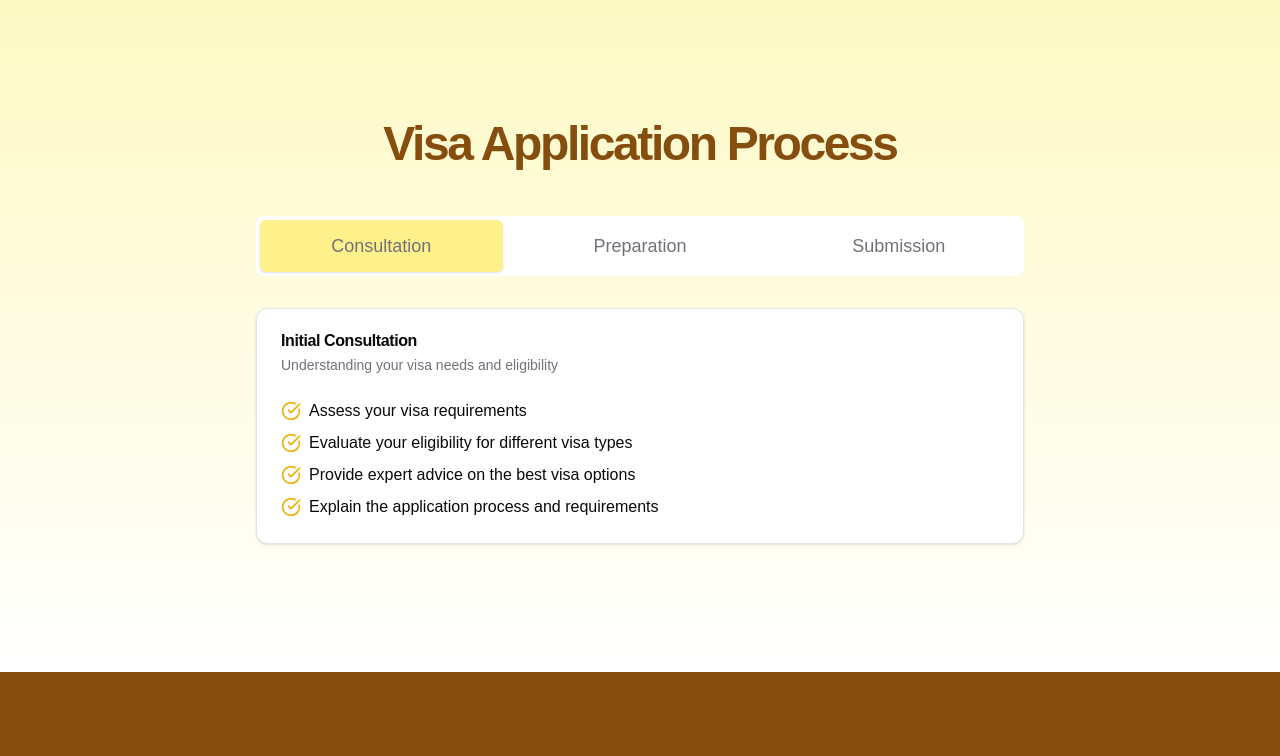
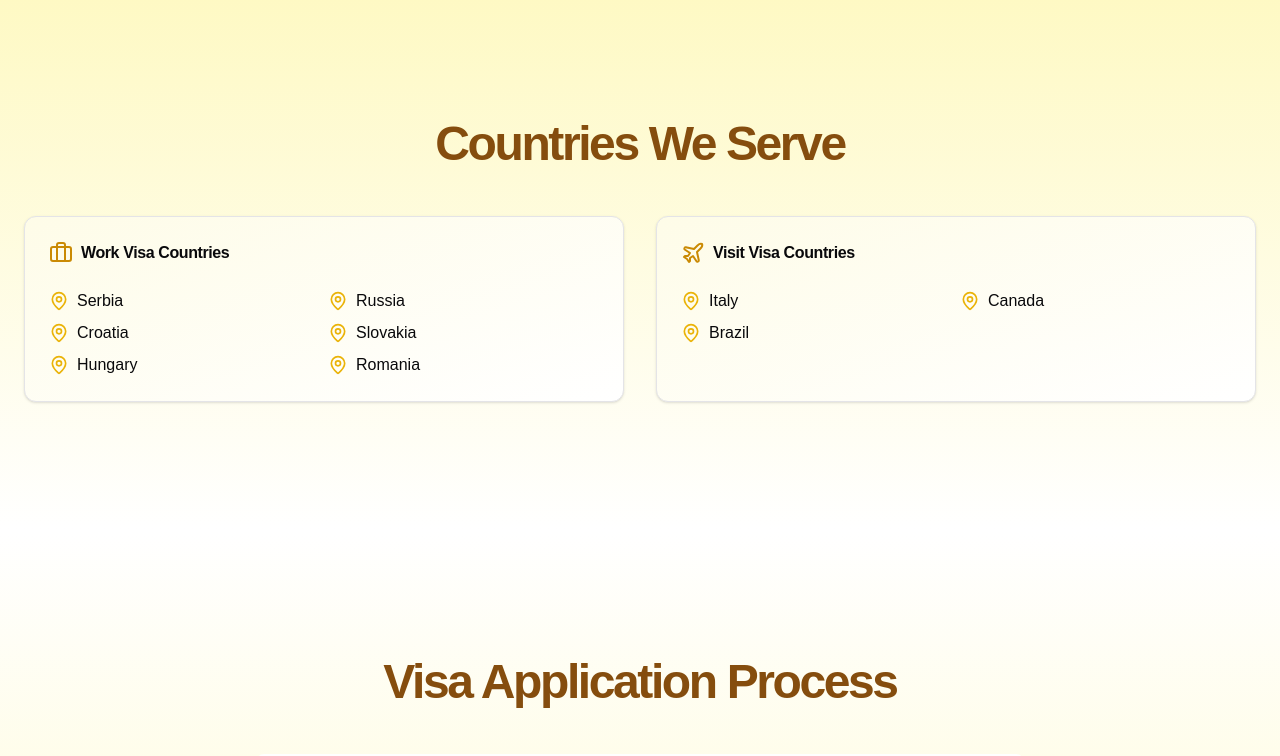
Before and after one commit to Asif-Alam1/rfm-website, a Next.js app: page /visa-consultancy in a window 1280 px wide. Shown: the part 1180-1936 px from the top of the page. Built offline with nearby package versions, Linux system fonts and the light colour scheme.

Commit message:
Update page.jsx

```diff
--- a/app/visa-consultancy/page.jsx
+++ b/app/visa-consultancy/page.jsx
@@ -26,7 +26,8 @@ import {
 	Plane,
 	FileCheck,
 	Globe,
-	CheckCircle
+	CheckCircle,
+	MapPin
 } from 'lucide-react'
 import toast from 'react-hot-toast'
 
@@ -116,6 +117,16 @@ export default function VisaConsultancy() {
 		}
 	]
 
+	const workVisaCountries = [
+		'Serbia',
+		'Russia',
+		'Croatia',
+		'Slovakia',
+		'Hungary',
+		'Romania'
+	]
+	const visitVisaCountries = ['Italy', 'Canada', 'Brazil']
+
 	return (
 		<div className='flex flex-col min-h-screen bg-gradient-to-b from-yellow-700 via-yellow-600 to-amber-500'>
 			<main className='flex-1 pt-16'>
@@ -167,6 +178,52 @@ export default function VisaConsultancy() {
 				</section>
 
 				<section className='w-full py-12 md:py-24 lg:py-32 bg-gradient-to-b from-yellow-100 to-white'>
+					<div className='container px-4 md:px-6'>
+						<h2 className='text-3xl font-bold tracking-tighter sm:text-4xl md:text-5xl text-center mb-12 text-yellow-800'>
+							Countries We Serve
+						</h2>
+						<div className='grid grid-cols-1 md:grid-cols-2 gap-8'>
+							<Card className='bg-gradient-to-br from-yellow-50 to-white hover:shadow-lg transition-all duration-300'>
+								<CardHeader>
+									<CardTitle className='flex items-center'>
+										<Briefcase className='h-6 w-6 mr-2 text-yellow-600' />
+										Work Visa Countries
+									</CardTitle>
+								</CardHeader>
+								<CardContent>
+									<ul className='grid grid-cols-2 gap-2'>
+										{workVisaCountries.map((country, index) => (
+											<li key={index} className='flex items-center'>
+												<MapPin className='h-5 w-5 mr-2 text-yellow-500' />
+												{country}
+											</li>
+										))}
+									</ul>
+								</CardContent>
+							</Card>
+							<Card className='bg-gradient-to-br from-yellow-50 to-white hover:shadow-lg transition-all duration-300'>
+								<CardHeader>
+									<CardTitle className='flex items-center'>
+										<Plane className='h-6 w-6 mr-2 text-yellow-600' />
+										Visit Visa Countries
+									</CardTitle>
+								</CardHeader>
+								<CardContent>
+									<ul className='grid grid-cols-2 gap-2'>
+										{visitVisaCountries.map((country, index) => (
+											<li key={index} className='flex items-center'>
+												<MapPin className='h-5 w-5 mr-2 text-yellow-500' />
+												{country}
+											</li>
+										))}
+									</ul>
+								</CardContent>
+							</Card>
+						</div>
+					</div>
+				</section>
+
+				<section className='w-full py-12 md:py-24 lg:py-32 bg-gradient-to-b from-white to-yellow-100'>
 					<div className='container px-4 md:px-6'>
 						<h2 className='text-3xl font-bold tracking-tighter sm:text-4xl md:text-5xl text-center mb-12 text-yellow-800'>
 							Visa Application Process
@@ -337,13 +394,12 @@ export default function VisaConsultancy() {
 									className='border-yellow-300 focus:border-yellow-500 transition-all duration-300'
 									required
 								/>
-
 								<Textarea
 									name='message'
 									placeholder='Tell us about your visa requirements'
 									value={formData.message}
 									onChange={handleChange}
-									className='border-yellow-300 focus:border-yellow-500 transition-all duration-300 text-cyan-400'
+									className='border-yellow-300 focus:border-yellow-500 transition-all duration-300'
 									required
 								/>
 								<Button
```
